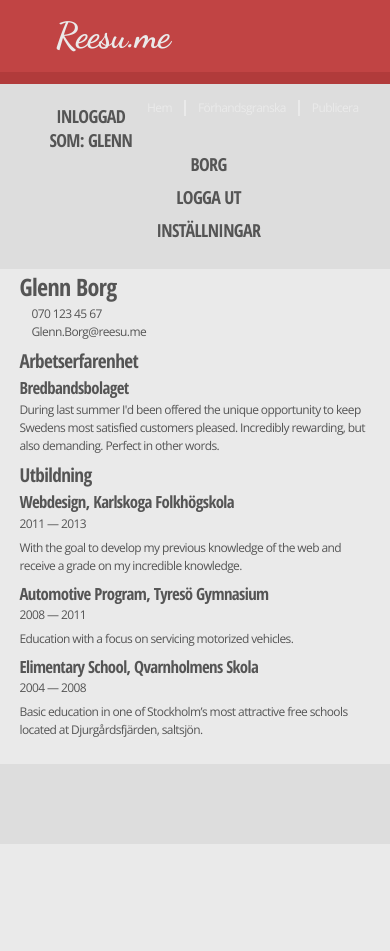
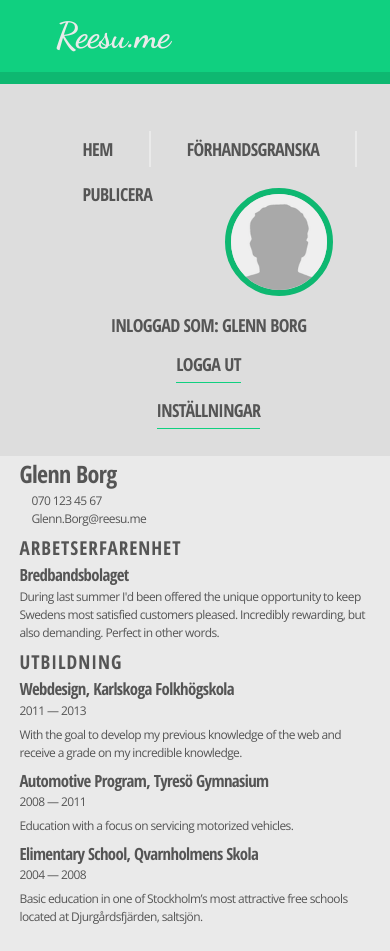
Before and after one commit to AdamHjerpe/Reesu.me, a PHP site: page /edit.html in a window 390 px wide. Before the commit the page ends 844 px from the top, so only its background shows below. Run offline with PHP 8.4, Linux system fonts and the light colour scheme.

Commit message:
Gjorde om den responsiva koden för naven, inkomplett
Signed-off-by: AdamHjerpe <Adam.Hjerpe@hotmail.com>

```diff
--- a/css/style.css
+++ b/css/style.css
@@ -27,101 +27,103 @@ h1 {
 
 /* line 57, /Users/adamhjerpe/Documents/htdocs/reesu.me/dev/css/_typography.scss */
 h2 {
-  font-size: 1.6em; }
+  font-size: 1.6em;
+  text-transform: uppercase;
+  letter-spacing: 0.05em; }
 
-/* line 63, /Users/adamhjerpe/Documents/htdocs/reesu.me/dev/css/_typography.scss */
+/* line 65, /Users/adamhjerpe/Documents/htdocs/reesu.me/dev/css/_typography.scss */
 h3 {
   font-size: 1.4em; }
 
-/* line 69, /Users/adamhjerpe/Documents/htdocs/reesu.me/dev/css/_typography.scss */
+/* line 71, /Users/adamhjerpe/Documents/htdocs/reesu.me/dev/css/_typography.scss */
 h4 {
   font-size: 1.2em;
   font-weight: 300;
   text-transform: uppercase; }
 
-/* line 77, /Users/adamhjerpe/Documents/htdocs/reesu.me/dev/css/_typography.scss */
+/* line 79, /Users/adamhjerpe/Documents/htdocs/reesu.me/dev/css/_typography.scss */
 h5 {
   font-size: 1.1em; }
 
-/* line 83, /Users/adamhjerpe/Documents/htdocs/reesu.me/dev/css/_typography.scss */
+/* line 85, /Users/adamhjerpe/Documents/htdocs/reesu.me/dev/css/_typography.scss */
 h6 {
   font-size: 1em; }
 
-/* line 93, /Users/adamhjerpe/Documents/htdocs/reesu.me/dev/css/_typography.scss */
+/* line 95, /Users/adamhjerpe/Documents/htdocs/reesu.me/dev/css/_typography.scss */
 p {
   font-family: "Open Sans", "Helvetica Neue", Arial, Garuda, Sans-serif;
   font-size: 1em;
   margin: 0 0 0.5em 0; }
 
-/* line 101, /Users/adamhjerpe/Documents/htdocs/reesu.me/dev/css/_typography.scss */
+/* line 103, /Users/adamhjerpe/Documents/htdocs/reesu.me/dev/css/_typography.scss */
 ul, ol {
   margin: 0 0 1.5em 1.5em; }
 
-/* line 109, /Users/adamhjerpe/Documents/htdocs/reesu.me/dev/css/_typography.scss */
+/* line 111, /Users/adamhjerpe/Documents/htdocs/reesu.me/dev/css/_typography.scss */
 a {
   color: #555555;
-  border-bottom: 0.1em solid #c14444;
+  border-bottom: 0.1em solid #10d080;
   text-decoration: none; }
-  /* line 113, /Users/adamhjerpe/Documents/htdocs/reesu.me/dev/css/_typography.scss */
+  /* line 115, /Users/adamhjerpe/Documents/htdocs/reesu.me/dev/css/_typography.scss */
   a:visited {
     color: #959595;
-    border-bottom: 0.1em solid #d47d7d; }
-  /* line 117, /Users/adamhjerpe/Documents/htdocs/reesu.me/dev/css/_typography.scss */
+    border-bottom: 0.1em solid #3cf0a5; }
+  /* line 119, /Users/adamhjerpe/Documents/htdocs/reesu.me/dev/css/_typography.scss */
   a:hover {
     color: #3b3b3b;
-    border-bottom: 0.1em solid #9e3434; }
-  /* line 121, /Users/adamhjerpe/Documents/htdocs/reesu.me/dev/css/_typography.scss */
+    border-bottom: 0.1em solid #0ca163; }
+  /* line 123, /Users/adamhjerpe/Documents/htdocs/reesu.me/dev/css/_typography.scss */
   a:focus {
     color: #2f2f2f;
-    border-bottom: 0.1em solid #8b2e2e; }
-  /* line 125, /Users/adamhjerpe/Documents/htdocs/reesu.me/dev/css/_typography.scss */
+    border-bottom: 0.1em solid #0b8954; }
+  /* line 127, /Users/adamhjerpe/Documents/htdocs/reesu.me/dev/css/_typography.scss */
   a:active {
     color: #2f2f2f;
-    border-bottom: 0.1em solid #8b2e2e; }
+    border-bottom: 0.1em solid #0b8954; }
 
-/* line 135, /Users/adamhjerpe/Documents/htdocs/reesu.me/dev/css/_typography.scss */
+/* line 137, /Users/adamhjerpe/Documents/htdocs/reesu.me/dev/css/_typography.scss */
 li {
   margin: 0 0 0.5em 0; }
 
-/* line 143, /Users/adamhjerpe/Documents/htdocs/reesu.me/dev/css/_typography.scss */
+/* line 145, /Users/adamhjerpe/Documents/htdocs/reesu.me/dev/css/_typography.scss */
 em {
   font-style: italic; }
-  /* line 145, /Users/adamhjerpe/Documents/htdocs/reesu.me/dev/css/_typography.scss */
+  /* line 147, /Users/adamhjerpe/Documents/htdocs/reesu.me/dev/css/_typography.scss */
   em font {
     family: "Open Sans", "Helvetica Neue", Arial, Garuda, Sans-serif; }
 
-/* line 150, /Users/adamhjerpe/Documents/htdocs/reesu.me/dev/css/_typography.scss */
+/* line 152, /Users/adamhjerpe/Documents/htdocs/reesu.me/dev/css/_typography.scss */
 strong font {
   family: "Open Sans", "Helvetica Neue", Arial, Garuda, Sans-serif;
   weight: 700; }
 
-/* line 161, /Users/adamhjerpe/Documents/htdocs/reesu.me/dev/css/_typography.scss */
+/* line 163, /Users/adamhjerpe/Documents/htdocs/reesu.me/dev/css/_typography.scss */
 q:before {
   content: open-quote; }
-/* line 164, /Users/adamhjerpe/Documents/htdocs/reesu.me/dev/css/_typography.scss */
+/* line 166, /Users/adamhjerpe/Documents/htdocs/reesu.me/dev/css/_typography.scss */
 q:after {
   content: close-quote; }
 
-/* line 169, /Users/adamhjerpe/Documents/htdocs/reesu.me/dev/css/_typography.scss */
+/* line 171, /Users/adamhjerpe/Documents/htdocs/reesu.me/dev/css/_typography.scss */
 blockquote {
   background: ligthen(#dddddd, 1.5%);
-  border-left: 10px solid #b13b3b;
+  border-left: 10px solid #0eb871;
   margin: 1.5em 0;
   padding: 0.5em 1.5em;
   quotes: “\201C”“\201D”“\2018”“\2019”; }
-  /* line 175, /Users/adamhjerpe/Documents/htdocs/reesu.me/dev/css/_typography.scss */
+  /* line 177, /Users/adamhjerpe/Documents/htdocs/reesu.me/dev/css/_typography.scss */
   blockquote:lang(sv) {
     quotes: "\201D" "\201D" "\2019" "\2019"; }
-  /* line 176, /Users/adamhjerpe/Documents/htdocs/reesu.me/dev/css/_typography.scss */
+  /* line 178, /Users/adamhjerpe/Documents/htdocs/reesu.me/dev/css/_typography.scss */
   blockquote:lang(da) {
     quotes: "\00BB" "\00AB" "\203A" "\2039"; }
-  /* line 184, /Users/adamhjerpe/Documents/htdocs/reesu.me/dev/css/_typography.scss */
+  /* line 186, /Users/adamhjerpe/Documents/htdocs/reesu.me/dev/css/_typography.scss */
   blockquote:before {
     content: open-quote; }
-  /* line 187, /Users/adamhjerpe/Documents/htdocs/reesu.me/dev/css/_typography.scss */
+  /* line 189, /Users/adamhjerpe/Documents/htdocs/reesu.me/dev/css/_typography.scss */
   blockquote:after {
     content: close-quote; }
-  /* line 190, /Users/adamhjerpe/Documents/htdocs/reesu.me/dev/css/_typography.scss */
+  /* line 192, /Users/adamhjerpe/Documents/htdocs/reesu.me/dev/css/_typography.scss */
   blockquote p {
     display: inline; }
 
@@ -148,8 +150,8 @@ header {
   margin: 0 0 0 0;
   width: 100%;
   height: 6em;
-  border-bottom: 1em solid #b13b3b;
-  background: #c14444; }
+  border-bottom: 1em solid #0eb871;
+  background: #10d080; }
 
 /* line 119, /Users/adamhjerpe/Documents/htdocs/reesu.me/dev/css/style.scss */
 .header-wrap {
@@ -166,7 +168,7 @@ header {
     padding: 0 0 0 1em;
     max-width: 5em;
     width: auto;
-    background: #c14444;
+    background: #10d080;
     font-weight: 700;
     font-family: "Dancing Script", "Open Sans Condensed", sans-serif;
     font-size: 3em;
@@ -211,12 +213,6 @@ header {
     /* line 171, /Users/adamhjerpe/Documents/htdocs/reesu.me/dev/css/style.scss */
     .header-wrap ul:after {
       clear: both; }
-    /* line 174, /Users/adamhjerpe/Documents/htdocs/reesu.me/dev/css/style.scss */
-    .header-wrap ul:after {
-      background: url(img/avatar-placeholder.png);
-      height: 4em;
-      width: 4em;
-      border-radius: 4em; }
   @media screen and (max-width: 1024px) {
     /* line 119, /Users/adamhjerpe/Documents/htdocs/reesu.me/dev/css/style.scss */
     .header-wrap {
@@ -229,16 +225,16 @@ header {
       padding: 0 5%;
       width: 90%; } }
 
-/* line 197, /Users/adamhjerpe/Documents/htdocs/reesu.me/dev/css/style.scss */
+/* line 191, /Users/adamhjerpe/Documents/htdocs/reesu.me/dev/css/style.scss */
 .wrapper {
   padding: 0 2em;
   background: #dddddd; }
   @media screen and (max-width: 840px) {
-    /* line 197, /Users/adamhjerpe/Documents/htdocs/reesu.me/dev/css/style.scss */
+    /* line 191, /Users/adamhjerpe/Documents/htdocs/reesu.me/dev/css/style.scss */
     .wrapper {
       padding: 0; } }
 
-/* line 205, /Users/adamhjerpe/Documents/htdocs/reesu.me/dev/css/style.scss */
+/* line 199, /Users/adamhjerpe/Documents/htdocs/reesu.me/dev/css/style.scss */
 .content {
   min-width: 30em;
   max-width: 37.5em;
@@ -249,14 +245,14 @@ header {
   background: #eaeaea;
   font: 1em/1.5 "Open Sans", "Helvetica Neue", Arial, Garuda, Sans-serif; }
   @media screen and (max-width: 1024px) {
-    /* line 205, /Users/adamhjerpe/Documents/htdocs/reesu.me/dev/css/style.scss */
+    /* line 199, /Users/adamhjerpe/Documents/htdocs/reesu.me/dev/css/style.scss */
     .content {
       left: 35%;
       margin-left: 0;
       min-width: 60%;
       width: 60%; } }
   @media screen and (max-width: 840px) {
-    /* line 205, /Users/adamhjerpe/Documents/htdocs/reesu.me/dev/css/style.scss */
+    /* line 199, /Users/adamhjerpe/Documents/htdocs/reesu.me/dev/css/style.scss */
     .content {
       position: static;
       padding: 5%;
@@ -264,47 +260,108 @@ header {
       min-width: 90%;
       width: 90%; } }
 
-/* line 239, /Users/adamhjerpe/Documents/htdocs/reesu.me/dev/css/style.scss */
+/* line 233, /Users/adamhjerpe/Documents/htdocs/reesu.me/dev/css/style.scss */
 .contact-info-tel {
   margin: 0;
   text-indent: 1em; }
 
-/* line 243, /Users/adamhjerpe/Documents/htdocs/reesu.me/dev/css/style.scss */
+/* line 237, /Users/adamhjerpe/Documents/htdocs/reesu.me/dev/css/style.scss */
 .contact-info-email {
   text-indent: 1em; }
 
-/* line 251, /Users/adamhjerpe/Documents/htdocs/reesu.me/dev/css/style.scss */
+/* line 245, /Users/adamhjerpe/Documents/htdocs/reesu.me/dev/css/style.scss */
 .sidebar {
   position: fixed;
-  top: 7em;
+  top: 4em;
   bottom: 0;
   left: 50%;
   margin-left: -460px;
   padding-top: 65px;
   width: 250px;
   height: auto; }
-  /* line 260, /Users/adamhjerpe/Documents/htdocs/reesu.me/dev/css/style.scss */
+  /* line 254, /Users/adamhjerpe/Documents/htdocs/reesu.me/dev/css/style.scss */
   .sidebar ul {
     list-style: none;
     text-transform: uppercase;
     font: bold 18px "Open Sans Condensed", sans-serif; }
-  /* line 264, /Users/adamhjerpe/Documents/htdocs/reesu.me/dev/css/style.scss */
+  /* line 258, /Users/adamhjerpe/Documents/htdocs/reesu.me/dev/css/style.scss */
   .sidebar li a {
     display: inline-block;
-    margin: 2px 0 2px 10px;
-    padding: 0 3px;
-    text-decoration: none !important; }
+    font: bold 1em/1 "Open Sans Condensed", sans-serif;
+    margin: 0 1em;
+    color: #555555 !important;
+    padding: 0.5em 0;
+    text-decoration: none !important;
+    text-transform: uppercase;
+    position: relative;
+    text-decoration: none !important;
+    border-bottom: 0.1em solid #10d080;
+    text-decoration: none; }
+    /* line 272, /Users/adamhjerpe/Documents/htdocs/reesu.me/dev/css/style.scss */
+    .sidebar li a:visited {
+      color: #959595;
+      border-bottom: 0.1em solid #3cf0a5; }
+    /* line 276, /Users/adamhjerpe/Documents/htdocs/reesu.me/dev/css/style.scss */
+    .sidebar li a:hover {
+      color: #3b3b3b;
+      border-bottom: 0.1em solid #0ca163; }
+    /* line 280, /Users/adamhjerpe/Documents/htdocs/reesu.me/dev/css/style.scss */
+    .sidebar li a:focus {
+      color: #2f2f2f;
+      border-bottom: 0.1em solid #0b8954; }
+    /* line 284, /Users/adamhjerpe/Documents/htdocs/reesu.me/dev/css/style.scss */
+    .sidebar li a:active {
+      color: #2f2f2f;
+      border-bottom: 0.1em solid #0b8954; }
   @media screen and (max-width: 1024px) {
-    /* line 251, /Users/adamhjerpe/Documents/htdocs/reesu.me/dev/css/style.scss */
+    /* line 245, /Users/adamhjerpe/Documents/htdocs/reesu.me/dev/css/style.scss */
     .sidebar {
       left: 5%;
       margin-left: 0;
       width: 25%; } }
   @media screen and (max-width: 840px) {
-    /* line 251, /Users/adamhjerpe/Documents/htdocs/reesu.me/dev/css/style.scss */
+    /* line 245, /Users/adamhjerpe/Documents/htdocs/reesu.me/dev/css/style.scss */
     .sidebar {
       position: static;
       margin-left: 0;
       padding: 5% 5% 0 5%;
       width: 90%;
       text-align: center; } }
+
+/* line 303, /Users/adamhjerpe/Documents/htdocs/reesu.me/dev/css/style.scss */
+.sidebar-avatar {
+  margin: 1em 2em;
+  border: 0.5em solid #0eb871;
+  height: 8em;
+  width: 8em;
+  border-radius: 10em; }
+
+@media screen and (min-width: 1024px) {
+  /* line 315, /Users/adamhjerpe/Documents/htdocs/reesu.me/dev/css/style.scss */
+  .sidebar .main-nav {
+    position: absolute;
+    left: 50%;
+    margin-left: 500px;
+    top: -1.5em; } }
+/* line 323, /Users/adamhjerpe/Documents/htdocs/reesu.me/dev/css/style.scss */
+.sidebar .main-nav ul li {
+  display: inline-block;
+  float: left;
+  padding: 0 1em;
+  border-right: 2px solid #eaeaea;
+  color: #eaeaea;
+  line-height: 1.4em; }
+  /* line 330, /Users/adamhjerpe/Documents/htdocs/reesu.me/dev/css/style.scss */
+  .sidebar .main-nav ul li:last-of-type {
+    border: none; }
+  /* line 333, /Users/adamhjerpe/Documents/htdocs/reesu.me/dev/css/style.scss */
+  .sidebar .main-nav ul li a {
+    border-bottom: none;
+    color: #eaeaea; }
+    /* line 336, /Users/adamhjerpe/Documents/htdocs/reesu.me/dev/css/style.scss */
+    .sidebar .main-nav ul li a:visited, .sidebar .main-nav ul li a:focus, .sidebar .main-nav ul li a:active, .sidebar .main-nav ul li a:hover {
+      border-bottom: none;
+      color: #eaeaea; }
+  /* line 341, /Users/adamhjerpe/Documents/htdocs/reesu.me/dev/css/style.scss */
+  .sidebar .main-nav ul li:after {
+    clear: both; }
--- a/dev/css/_typography.scss
+++ b/dev/css/_typography.scss
@@ -58,6 +58,8 @@ h2 {
   font: {
     size: 1.6em;
   }
+  text-transform: uppercase;
+  letter-spacing: 0.05em;
 }
 
 h3 {
--- a/dev/css/style.scss
+++ b/dev/css/style.scss
@@ -57,9 +57,9 @@
   // Facebook Blue:;
     // $head-col: #4660a2;
   // Linus Lilja Teal:
-    // $head-col: #10D080;
+    $head-col: #10D080;
   // Random Red
-    $head-col: #C14444;
+    // $head-col: #C14444;
 
 // Background color
   $bg-col: #dddddd;
@@ -171,12 +171,6 @@ header {
       &:after {
         clear: both;
       }
-      &:after {
-        background: url(img/avatar-placeholder.png);
-        height: 4em;
-        width: 4em;
-        border-radius: 4em;
-      }
     }
   @media screen and (max-width: $break-large) {
     padding: 0 5%;
@@ -250,7 +244,7 @@ header {
 
 .sidebar{
   position: fixed;
-  top: 7em;
+  top: 4em;
   bottom: 0;
   left: 50%;
   margin-left: -460px;
@@ -262,10 +256,36 @@ header {
     text-transform: uppercase;
     font: bold 18px 'Open Sans Condensed', sans-serif;}
   li a{
-    display:inline-block;
-    margin:2px 0 2px 10px;
-    padding:0 3px;
-    text-decoration:none !important;}
+        display: inline-block;
+    font: bold 1em/1 $h-font;
+    // border: 1px solid #ccc;
+    // border-radius: 3px;
+    margin: 0 1em;
+    color: #555 !important;
+    padding: 0.5em 0;
+    text-decoration: none !important;
+    text-transform: uppercase;
+    position: relative;
+    text-decoration:none !important;
+    border-bottom: 0.1em solid lighten($head-col, 0%); // This repeat of code is necesary due to selector weight
+    text-decoration: none;
+    &:visited {
+      color: lighten($font-col, 25%);
+      border-bottom: 0.1em solid lighten($head-col, 15%);
+    }
+    &:hover {
+      color: darken($font-col, 10%);
+      border-bottom: 0.1em solid darken($head-col, 10%);
+    }
+    &:focus {
+      color: darken($font-col, 15%);
+      border-bottom: 0.1em solid darken($head-col, 15%);
+    }
+    &:active {
+      color: darken($font-col, 15%);
+      border-bottom: 0.1em solid darken($head-col, 15%);
+    }
+  }
 
   @media screen and (max-width: $break-large) {
     left: 5%;
@@ -280,6 +300,51 @@ header {
   }
 }
 
+  .sidebar-avatar {
+    margin: 1em 2em;
+    border: 0.5em solid darken($head-col, 5%);
+    height: 8em;
+    width: 8em;
+    border-radius: 10em;
+  }
+
+////////////////////////
+// Navigation Styling //
+////////////////////////
+
+.sidebar .main-nav {
+    @media screen and (min-width: $break-large){
+    position: absolute;
+    left: 50%;
+    margin-left: 500px;
+    top: -1.5em;
+  }
+    ul {
+      li {
+        display: inline-block;
+        float: left;
+        padding: 0 1em;
+        border-right: 2px solid lighten($bg-col, 5%);
+        color: lighten($bg-col, 5%);
+        line-height: 1.4em;
+        &:last-of-type {
+          border: none;
+        }
+        a {
+        border-bottom: none;
+        color: lighten($bg-col, 5%);
+        &:visited, &:focus, &:active, &:hover {
+          border-bottom: none;
+          color: lighten($bg-col, 5%);
+        }
+      }
+      &:after {
+        clear: both;
+      }
+    }
+  }
+}
+
 
 //////////////////////
 // 404 Page Styling //
--- a/edit.html
+++ b/edit.html
@@ -16,12 +16,6 @@
     <header class="main-header">
       <section class="header-wrap">
         <h1><a href="index.html">Reesu.me</a></h1>
-
-        <ul>
-          <li><a href="#">Hem</a></li>
-          <li><a href="#">Förhandsgranska</a></li>
-          <li><a href="#">Publicera</a></li>
-        </ul>
       </section>
       <!-- /header-wrap -->
     </header>
@@ -29,10 +23,19 @@
 
     <div class="wrapper">
       <section class="sidebar">
+        <nav class="main-nav">
+          <ul>
+            <li><a href="#">Hem</a></li>
+            <li><a href="#">Förhandsgranska</a></li>
+            <li><a href="#">Publicera</a></li>
+          </ul>
+        </nav>
+        <!-- /.main-nav -->
+        <img src="img/avatar-placeholder.png" alt="" class="sidebar-avatar">
         <ul>
           <li>Inloggad som: Glenn Borg</li>
-          <li>Logga ut</li>
-          <li>Inställningar</li>
+          <li><a href="#">Logga ut</a></li>
+          <li><a href="#">Inställningar</a></li>
         </ul>
       </section>
       <!-- /.sidebar -->
```
Also changed, not shown: dev/css/style.css.
